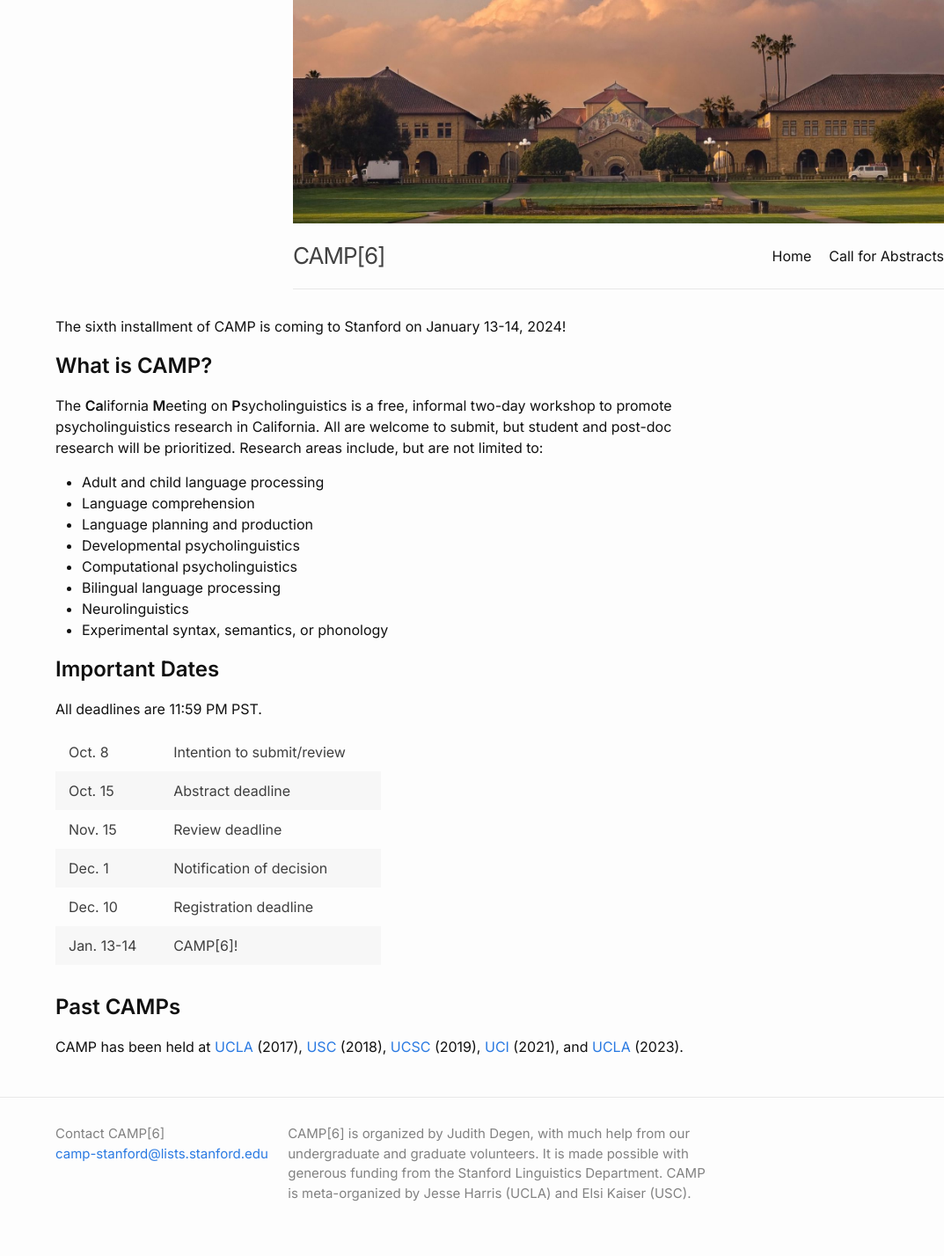
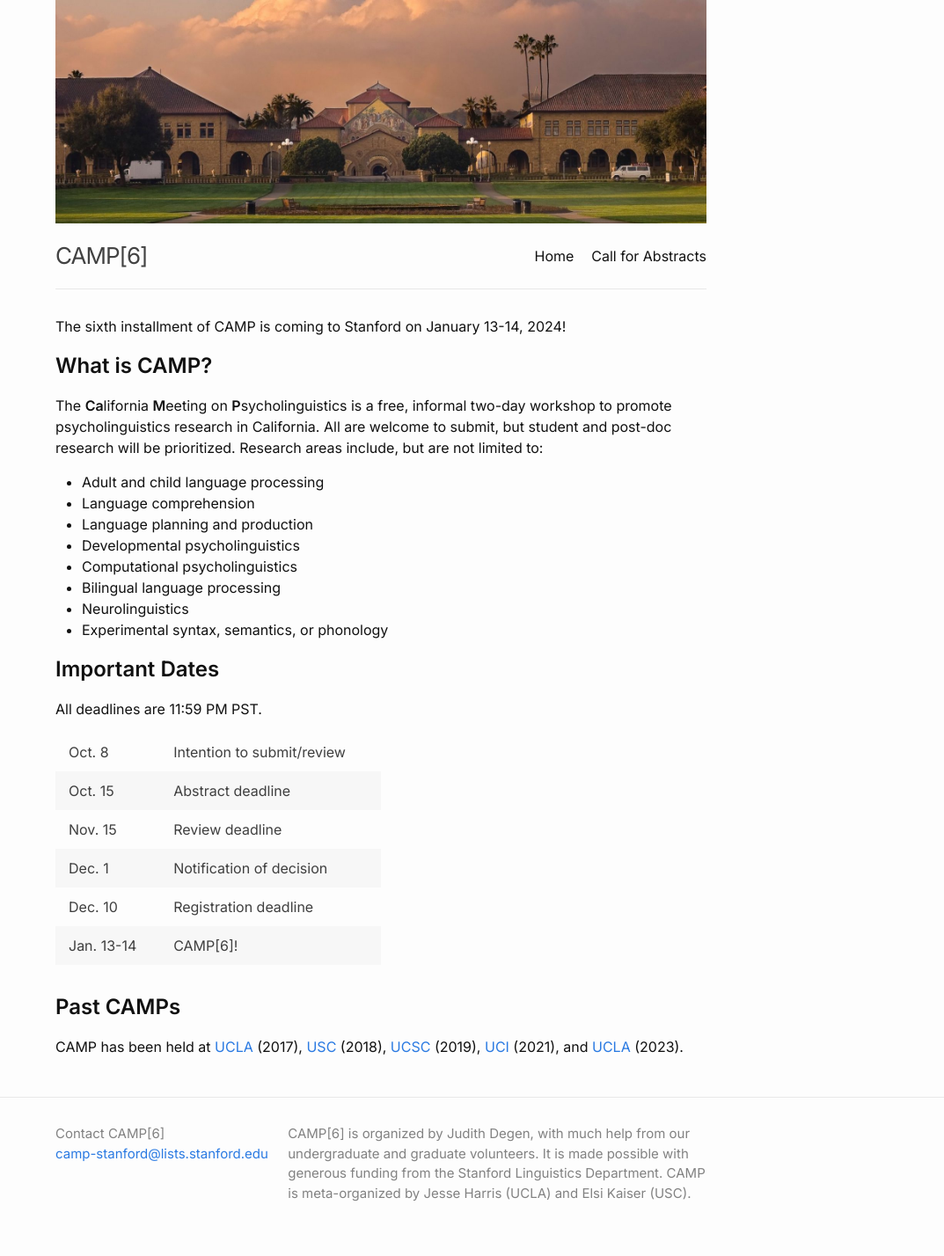
Before and after one commit to camp6/camp6.github.io, a Jekyll site: the page built from index.markdown, in a window 1280 px wide. Shown: the whole page at 88% size, without its empty margins (207-1280 px from the left). Built offline with Jekyll 4.4.1, drawn with Linux system fonts in a browser that asks for light colours.

Commit message:
ok or maybe this ?

```diff
--- a/_sass/minima/_layout.scss
+++ b/_sass/minima/_layout.scss
@@ -4,7 +4,7 @@
 .site-header {
   max-width: -webkit-calc(#{$content-width} - (#{$spacing-unit} * 2));
   max-width:         calc(#{$content-width} - (#{$spacing-unit} * 2));
-  margin-left: calc((100% - $content-width + ($spacing-unit * 2)));
+  margin: auto;
   /* border-top: 5px solid $grey-color-dark; */
   border-bottom: 1px solid $grey-color-light;
   padding-bottom: 10px;
```
